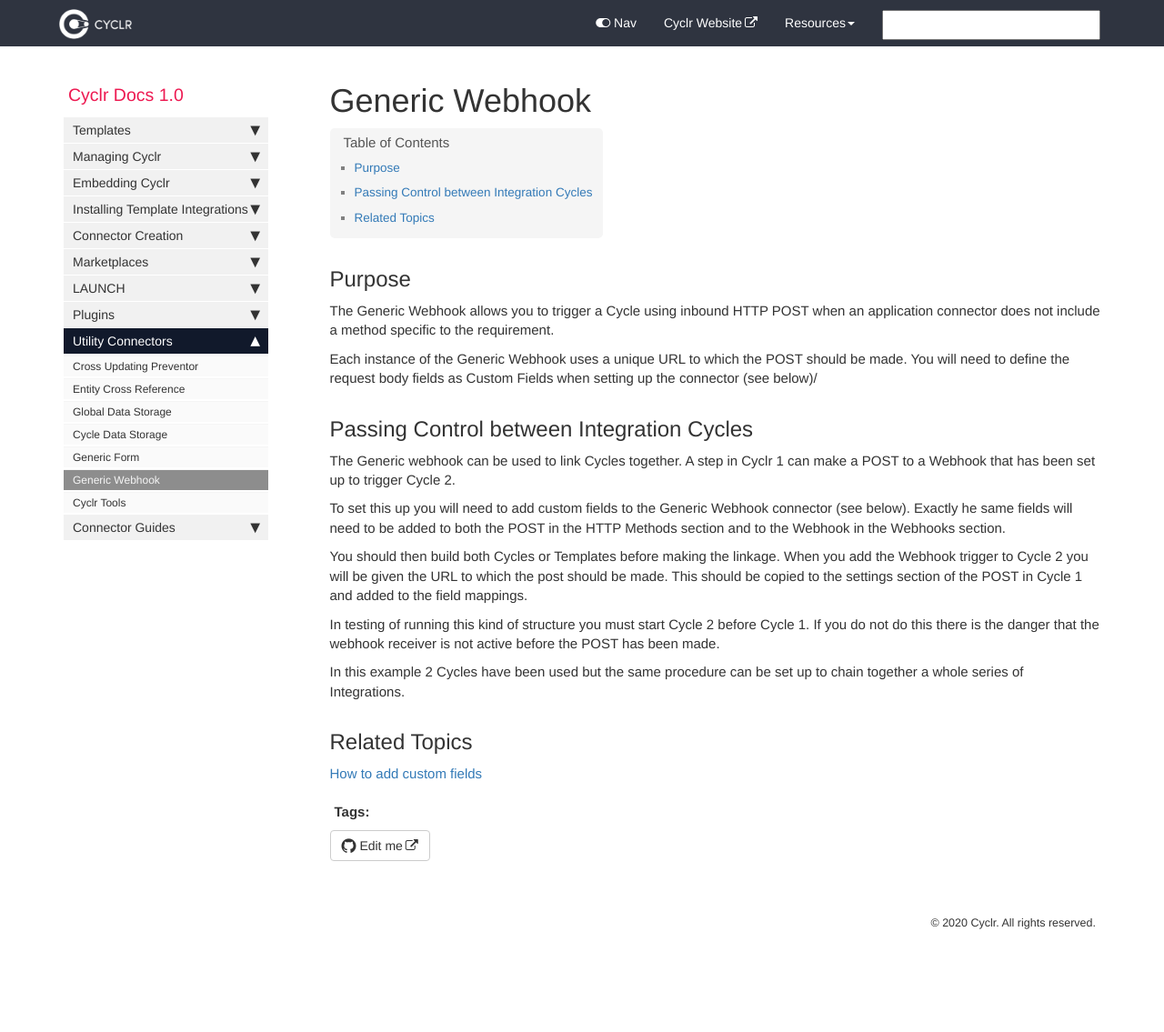
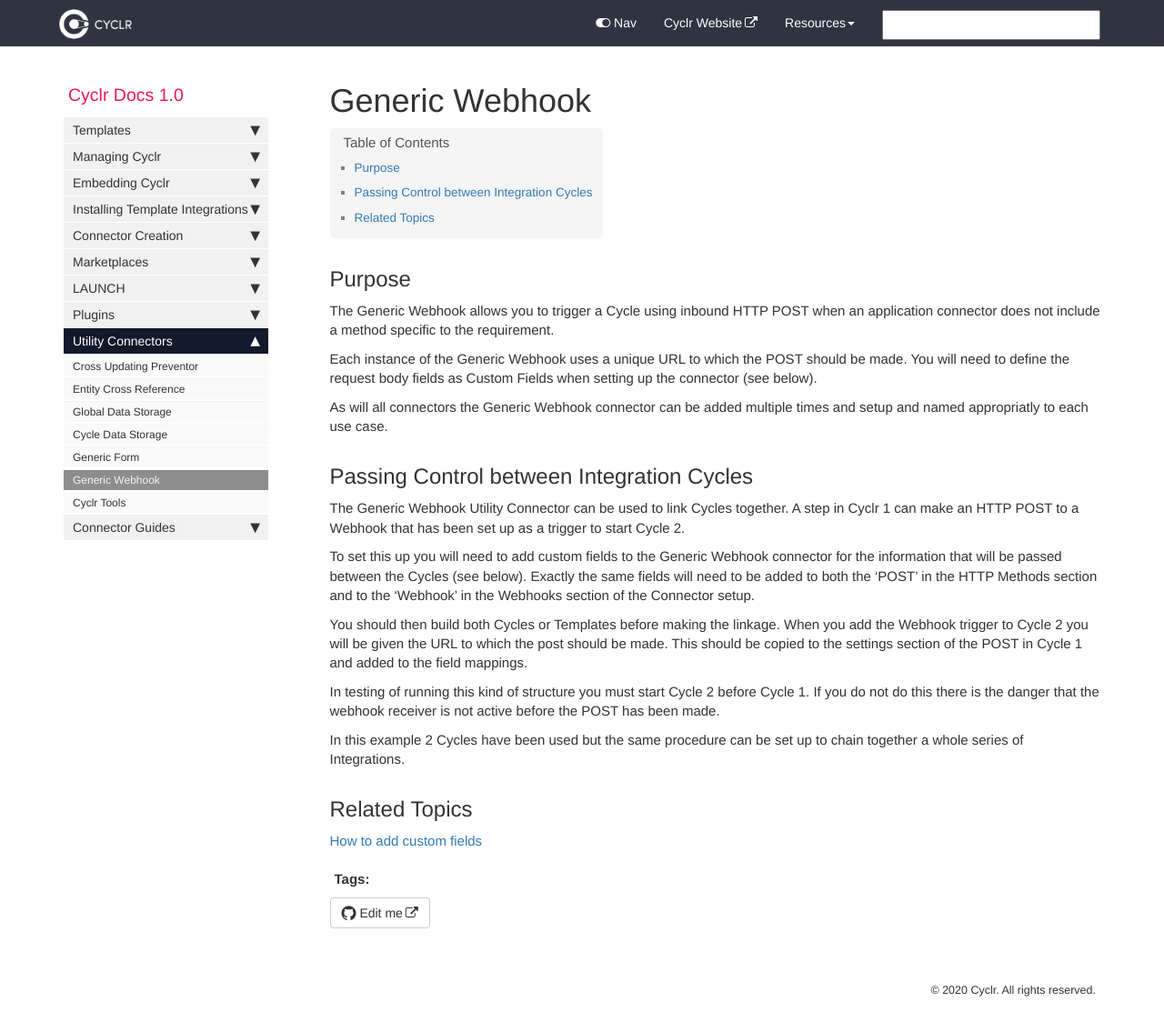
Before and after one commit to sneakysneak/docs, a Jekyll site: the page built from pages/utility-connectors/06-generic-webhook.md, in a window 1280 px wide and 1159 px high. Shown: the top 1135 px of the window at 91% size. Built offline with Jekyll 4.4.1, drawn with Linux system fonts in a browser that asks for light colours; nearby versions of some CDN libraries; comment, search, counter and statistics services are not loaded.

Commit message:
Update 06-generic-webhook.md

```diff
--- a/pages/utility-connectors/06-generic-webhook.md
+++ b/pages/utility-connectors/06-generic-webhook.md
@@ -9,13 +9,15 @@ tags: [utility-connector]
 
 The Generic Webhook allows you to trigger a Cycle using inbound HTTP POST when an application connector does not include a method specific to the requirement.
 
-Each instance of the Generic Webhook uses a unique URL to which the POST should be made.  You will need to define the request body fields as Custom Fields when setting up the connector (see below)/
+Each instance of the Generic Webhook uses a unique URL to which the POST should be made.  You will need to define the request body fields as Custom Fields when setting up the connector (see below).
+
+As will all connectors the Generic Webhook connector can be added multiple times and setup and named appropriatly to each use case.
 
 ## Passing Control between Integration Cycles
 
-The Generic webhook can be used to link Cycles together.  A step in Cyclr 1 can make a POST to a Webhook that has been set up to trigger Cycle 2.
+The Generic Webhook Utility Connector can be used to link Cycles together.  A step in Cyclr 1 can make an HTTP POST to a Webhook that has been set up as a trigger to start Cycle 2.
 
-To set this up you will need to add custom fields to the Generic Webhook connector (see below).  Exactly he same fields will need to be added to both the POST in the HTTP Methods section and to the Webhook in the Webhooks section.
+To set this up you will need to add custom fields to the Generic Webhook connector for the information that will be passed between the Cycles (see below).  Exactly the same fields will need to be added to both the 'POST' in the HTTP Methods section and to the 'Webhook' in the Webhooks section of the Connector setup.
 
 You should then build both Cycles or Templates before making the linkage.  When you add the Webhook trigger to Cycle 2 you will be given the URL to which the post should be made.  This should be copied to the settings section of the POST in Cycle 1 and added to the field mappings.
 
```
